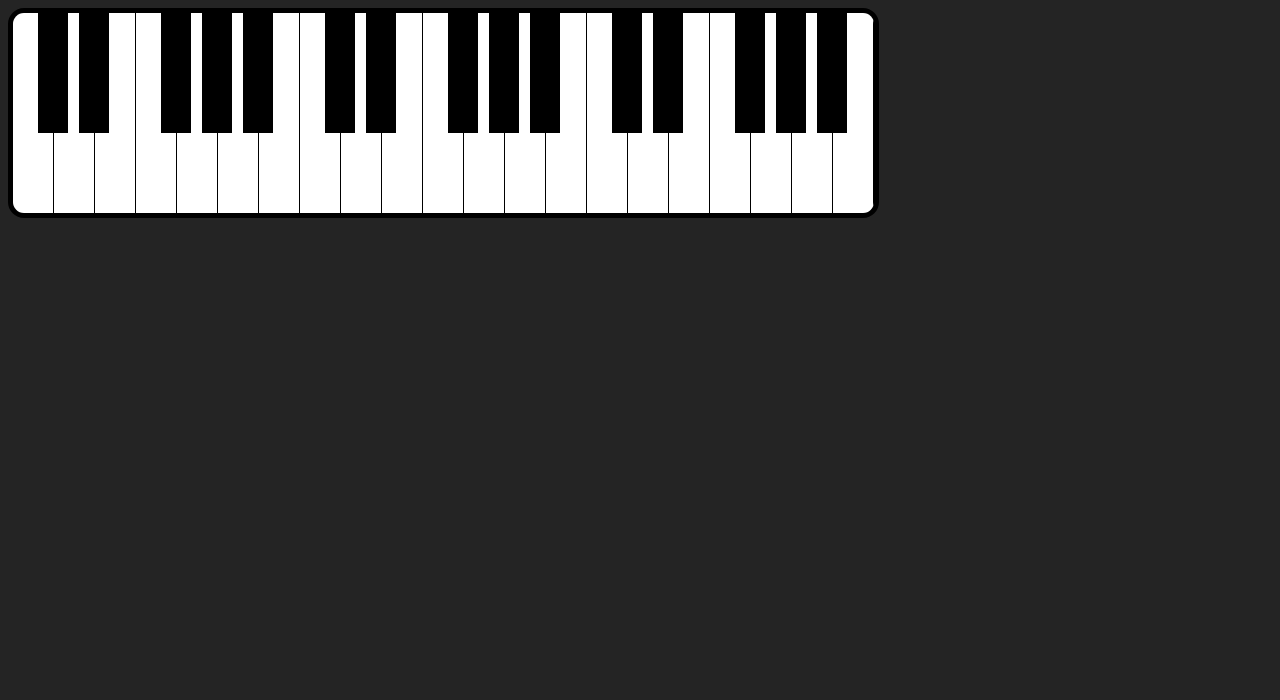
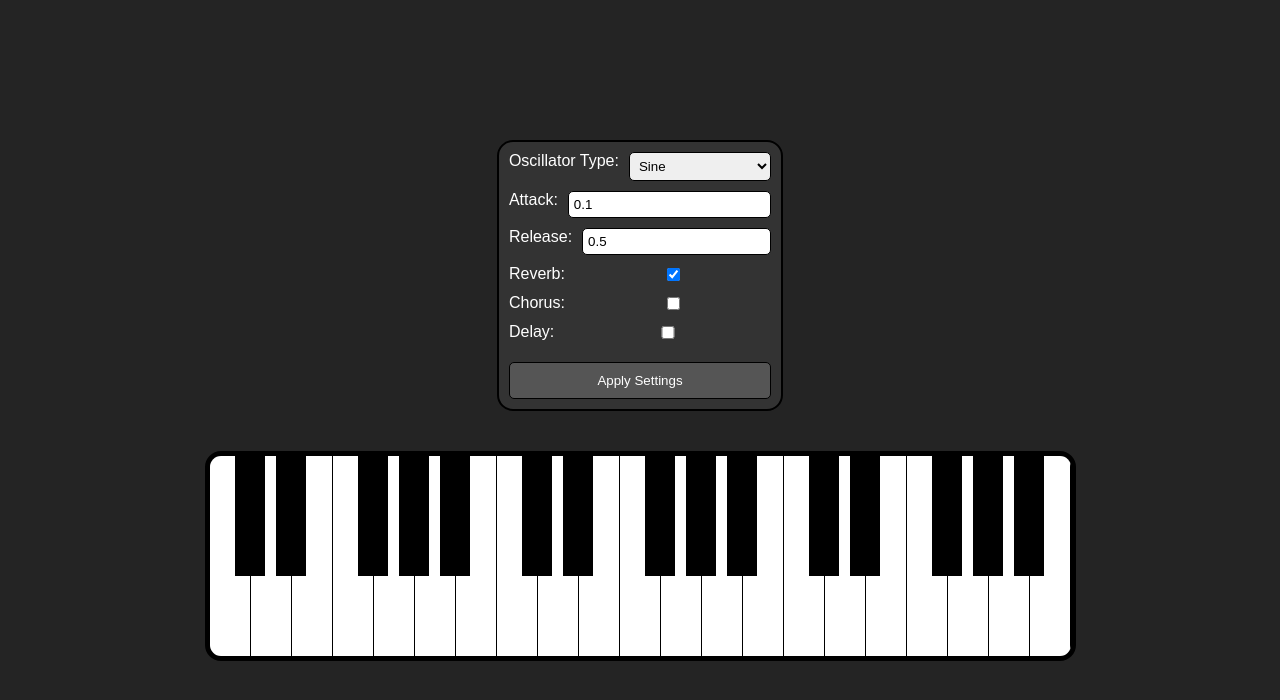
Before and after one commit to kentmcamp/webAudio, a website built with Vite: page p5tone/index.html in a window 1280 px wide. Built offline with nearby package versions, Linux system fonts and the light colour scheme.

Commit message:
added control panel for synth settings

```diff
--- a/p5tone/index.html
+++ b/p5tone/index.html
@@ -1,32 +1,46 @@
 <!DOCTYPE html>
 <html lang="en">
-  <head>
-    <meta charset="UTF-8" />
-    <meta name="viewport" content="width=device-width, initial-scale=1.0" />
-    <title>Tone.js Project</title>
-    <link rel="stylesheet" href="./src/style.css" />
-    <script src="https://cdnjs.cloudflare.com/ajax/libs/tone/14.8.26/Tone.js"></script>
-  </head>
-  <body>
-    <div id="container"></div>
-    <script src="./src/main.js"></script>
-    <!-- <script>
-      var notes = ["C", "D", "E", "F", "G", "A", "B"];
-      var html = "";
-      var synth = new Tone.PolySynth().toMaster();
-
-      for (var i = 0; i < notes.length; i++) {
-        var note = notes[i];
-        html += `<div class='whitenote' onmousedown='noteDown(this)' data-note='${note + '4'}'></div>`;
-      }
-
-      document.getElementById("container").innerHTML = html;
-
-      function noteDown(elem) {
-        var note = elem.dataset.note;
-        // alert(note);
-        synth.triggerAttackRelease(note, "16n");
-      }
-    </script> -->
-  </body>
+<head>
+  <meta charset="UTF-8">
+  <meta name="viewport" content="width=device-width, initial-scale=1.0">
+  <link rel="stylesheet" href="src/style.css">
+  <title>Piano Synth</title>
+</head>
+<body>
+  <div id="controls">
+    <div class="control-row">
+      <label for="oscillatorType">Oscillator Type:</label>
+      <select id="oscillatorType">
+        <option value="sine">Sine</option>
+        <option value="square">Square</option>
+        <option value="triangle">Triangle</option>
+        <option value="sawtooth">Sawtooth</option>
+      </select>
+    </div>
+    <div class="control-row">
+      <label for="attack">Attack:</label>
+      <input type="number" id="attack" step="0.01" value="0.1">
+    </div>
+    <div class="control-row">
+      <label for="release">Release:</label>
+      <input type="number" id="release" step="0.01" value="0.5">
+    </div>
+    <div class="control-row">
+      <label for="reverbToggle">Reverb:</label>
+      <input type="checkbox" id="reverbToggle" checked>
+    </div>
+    <div class="control-row">
+      <label for="chorusToggle">Chorus:</label>
+      <input type="checkbox" id="chorusToggle">
+    </div>
+    <div class="control-row">
+      <label for="delayToggle">Delay:</label>
+      <input type="checkbox" id="delayToggle">
+    </div>
+    <button id="applySettings">Apply Settings</button>
+  </div>
+  <div id="container"></div>
+  <script src="https://cdnjs.cloudflare.com/ajax/libs/tone/14.8.26/Tone.min.js"></script>
+  <script src="src/main.js"></script>
+</body>
 </html>
--- a/p5tone/package.json
+++ b/p5tone/package.json
@@ -4,7 +4,7 @@
   "version": "0.0.0",
   "type": "module",
   "scripts": {
-    "dev": "vite",
+    "dev": "vite --host",
     "build": "vite build",
     "preview": "vite preview"
   },
--- a/p5tone/src/main.js
+++ b/p5tone/src/main.js
@@ -1,9 +1,56 @@
 var notes = ["C", "D", "E", "F", "G", "A", "B"];
 var html = "";
-var synth = new Tone.PolySynth().toMaster();
+
+var reverb = new Tone.Reverb({
+  decay: 5,
+  preDelay: 0.01
+}).toDestination();
+
+var chorus = new Tone.Chorus(4, 2.5, 0.5).toDestination();
+var delay = new Tone.FeedbackDelay("8n", 0.5).toDestination();
+
+var synth = new Tone.PolySynth(Tone.Synth, {
+  oscillator: {
+    type: "sine"
+  },
+  envelope: {
+    attack: 0.1,
+    decay: 0.1,
+    sustain: 0.5,
+    release: 0.5
+  }
+}).connect(reverb);
+
+function applySettings() {
+  var oscillatorType = document.getElementById("oscillatorType").value;
+  var attack = parseFloat(document.getElementById("attack").value);
+  var release = parseFloat(document.getElementById("release").value);
+  var reverbToggle = document.getElementById("reverbToggle").checked;
+  var chorusToggle = document.getElementById("chorusToggle").checked;
+  var delayToggle = document.getElementById("delayToggle").checked;
+
+  synth.set({
+    oscillator: {
+      type: oscillatorType
+    },
+    envelope: {
+      attack: attack,
+      decay: 0.1,
+      sustain: 0.5,
+      release: release
+    }
+  });
+
+  synth.disconnect();
+  if (reverbToggle) synth.connect(reverb);
+  if (chorusToggle) synth.connect(chorus);
+  if (delayToggle) synth.connect(delay);
+  if (!reverbToggle && !chorusToggle && !delayToggle) synth.toDestination();
+}
+
+document.getElementById("applySettings").addEventListener("click", applySettings);
 
 for (var octave = 0; octave < 3; octave++) {
-
   for (var i = 0; i < notes.length; i++) {
     var hasSharp = true;
     var note = notes[i];
@@ -14,18 +61,14 @@ for (var octave = 0; octave < 3; octave++) {
     onmousedown='noteDown(this, false)'
     onmouseup='noteUp(this, false)'
     onmouseleave='noteUp(this, false)'
-    data-note='${
-      note + (octave + 4)
-    }'>`;
+    data-note='${note + (octave + 4)}'>`;
 
     if (hasSharp) {
       html += `<div class='blacknote'
       onmousedown='noteDown(this, true)'
       onmouseup='noteUp(this, true)'
       onmouseleave='noteUp(this, true)'
-      data-note='${
-        note + "#" + (octave + 4)
-      }'></div>`;
+      data-note='${note + "#" + (octave + 4)}'></div>`;
     }
     html += "</div>";
   }
@@ -35,7 +78,6 @@ document.getElementById("container").innerHTML = html;
 
 function noteDown(elem, isSharp) {
   var note = elem.dataset.note;
-  // alert(note);
   elem.style.backgroundColor = "cyan";
   synth.triggerAttackRelease(note, "16n");
   event.stopPropagation();
--- a/p5tone/src/style.css
+++ b/p5tone/src/style.css
@@ -3,12 +3,25 @@
   background-color: #242424;
 }
 
+body {
+  font-family: Arial, sans-serif;
+  color: white;
+  background-color: #242424;
+  display: flex;
+  flex-direction: column;
+  align-items: center;
+  justify-content: center;
+  height: 100vh;
+  margin: 0;
+}
+
 #container {
-  position: absolute;
+  position: relative;
   height: 200px;
   border: 5px solid black;
   border-radius: 1em;
   overflow: hidden;
+  margin-top: 20px;
 }
 
 .whitenote {
@@ -24,7 +37,55 @@
   height: 60%;
   width: 30px;
   background-color: black;
-  float: left;
   margin-left: 25px;
   z-index: 1;
 }
+
+#controls {
+  margin-bottom: 20px;
+  padding: 10px;
+  border: 2px solid black;
+  border-radius: 1em;
+  background-color: #333;
+  display: flex;
+  flex-direction: column;
+  align-items: stretch;
+}
+
+.control-row {
+  display: flex;
+  justify-content: space-between;
+  margin-bottom: 10px;
+}
+
+#controls label {
+  margin-right: 10px;
+}
+
+#controls input, #controls select {
+  padding: 5px;
+  border: 1px solid black;
+  border-radius: 5px;
+  flex-grow: 1;
+}
+
+#controls button {
+  background-color: #555;
+  color: white;
+  cursor: pointer;
+  padding: 10px;
+  border: 1px solid black;
+  border-radius: 5px;
+  width: 100%;
+  margin-top: 10px;
+  transition: transform 0.1s ease-in-out;
+}
+
+#controls button:active {
+  transform: scale(0.95);
+  color: #000;
+}
+
+#controls button:hover {
+  background-color: #777;
+}
```
